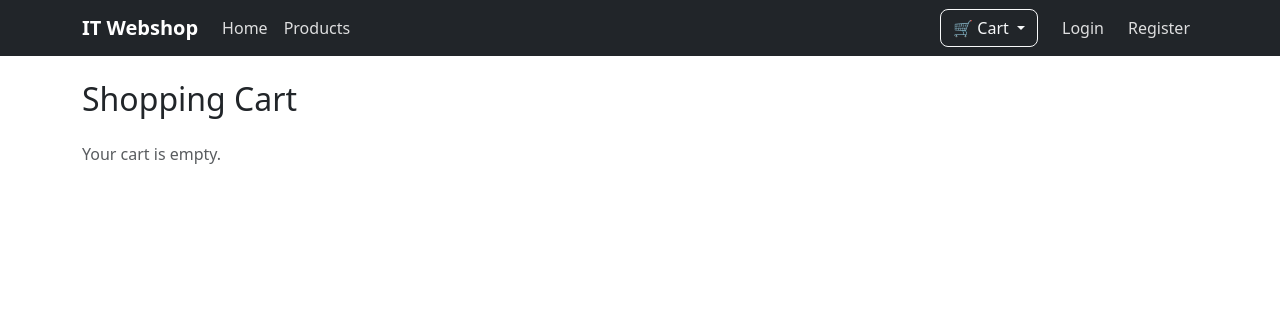
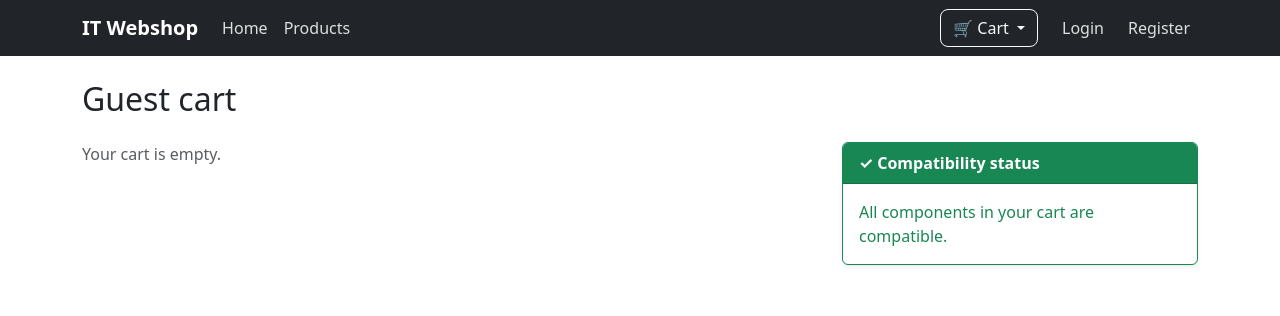
Before and after one commit to Domina718/IT_webshop, a Django app: page /cart/ in a window 1280 px wide. Shown: the top 316 px of the page. Run offline with Django 5.2, Linux system fonts and the light colour scheme; data that the repository does not hold is empty.

Commit message:
Improved cart UI and compatibility status/warnings

```diff
--- a/cart/templates/cart/cart_detail.html
+++ b/cart/templates/cart/cart_detail.html
@@ -2,20 +2,14 @@
 
 {% block content %}
 
-{% if compatibility_warnings %}
 
-<div class="alert alert-danger">
-    <strong>compatibility Warning</strong>
-    <ul class="mb-0">
-        {% for warning in compatibility_warnings %}
-            <li>{{ warning }}</li>
-        {% endfor %}
-    </ul>
-</div>
-
+<h2 class="mb-4">
+    {% if user.is_authenticated %}
+        {{ user.username }}'s Cart
+    {% else %}
+        Guest cart
     {% endif %}
-
-<h2 class="mb-4">Shopping Cart</h2>
+</h2>
 
 <div class="row">
 
@@ -177,9 +171,46 @@
 
     <div class="col-lg-4">
 
+        <div class="sticky-top cart-sidebar">
+
+            <div id="compatibility-status" class="card mb-4 shadow-sm
+                {% if compatibility_warnings %}border-danger{% else %}border-success{% endif %}">
+
+                <div class="card-header
+                {% if compatibility_warnings %}bg-danger text-white{% else %}bg-success text-white{% endif %}">
+
+                    <strong>
+                        {% if compatibility_warnings %}
+                            ⚠ Compatibility status
+                        {% else %}
+                            ✓ Compatibility status
+                        {% endif %}
+                    </strong>
+                </div>
+
+                <div class="card-body">
+                    {% if compatibility_warnings %}
+
+                        <p class="mb-2">
+                            {{ compatibility_warnings|length }} compatibility issue{% if compatibility_warnings|length != 1 %}s{% endif %} detected.
+                        </p>
+
+                        <ul class="mb-0">
+                            {% for warning in compatibility_warnings %}
+                                <li>{{ warning }}</li>
+                            {% endfor %}
+                        </ul>
+                    {% else %}
+                        <p class="mb-0 text-success">
+                            All components in your cart are compatible.
+                        </p>
+                    {% endif %}
+                </div>
+            </div>
+
             {% if cart|length > 0 %}
 
-            <div id="order-summary" class="card shadow-sm p-3 sticky-top" style="top: 20px;">
+                <div id="order-summary" class="card shadow-sm p-3" style="top: 90px;">
 
                     <h4>Order Summary</h4>
                     <hr>
@@ -238,4 +269,6 @@
 
     </div>
 
+</div>
+
 {% endblock %}
--- a/cart/views.py
+++ b/cart/views.py
@@ -48,6 +48,8 @@ def add_to_cart(request, product_id):
         cart_item.quantity = new_quantity
         cart_item.save()
 
+        cart = DatabaseCart(request.user)
+
     else:
         cart = Cart(request)
 
@@ -69,19 +71,23 @@ def add_to_cart(request, product_id):
         quantity_to_add = min(requested_quantity, available_quantity)
         cart.add(product_id, quantity_to_add)
 
+    compatibility_warnings = check_compatibility(list(cart))
+
     if quantity_to_add < requested_quantity:
-
-
             return JsonResponse({
                     "ok": True,
                     "type": "warning",
-                    "message": f"Only {quantity_to_add}x {product.name} added. Stock limit reached."
+                    "message": f"Only {quantity_to_add}x {product.name} added. Stock limit reached.",
+                    "compatibility_warnings": compatibility_warnings,
                 })
+
+    response_type = "warning" if compatibility_warnings else "success"
 
     return JsonResponse({
                     "ok": True,
-                    "type": "success",
-                    "message": f"{quantity_to_add}x  {product.name} added to cart ✓"
+                    "type": response_type,
+                    "message": f"{quantity_to_add}x {product.name} added to cart ✓",
+                    "compatibility_warnings": compatibility_warnings,
                 })
 
 
@@ -126,6 +132,7 @@ def remove_from_cart(request, product_id):
                     "cart_total": cart.get_total_price(),
                     "original_cart_total": float(cart.get_original_total_price()),
                     "total_savings": float(cart.get_total_savings()),
+                    "compatibility_warnings": check_compatibility(list(cart))
                 })
 
 
@@ -201,81 +208,96 @@ def check_compatibility(cart_items):
 
     warnings = []
 
-    sockets = {}
-    ram_types = {}
-
     products = []
 
     for item in cart_items:
+        products.append(item['product'])
 
-        product = item['product']
-        products.append(product)
+    cpus = [
+        product for product in products
+        if product.socket and product.category.name.lower() == "cpu"
+    ]
 
-        if product.socket:
-            sockets.setdefault(
-                product.socket,
-                []
-            ).append(product.name)
+    motherboards_with_socket = [
+        product for product in products
+        if product.socket and product.category.name.lower() in ["motherboard", "motherboards"]
+    ]
 
-        if product.ram_type:
-            ram_types.setdefault(
-                product.ram_type,
-                []
-            ).append(product.name)
+    for cpu in cpus:
+        for motherboard in motherboards_with_socket:
+            if cpu.socket != motherboard.socket:
+                warnings.append(
+                    f"{cpu.name} ({cpu.socket}) is not compatible with "
+                    f"{motherboard.name} ({motherboard.socket})."
+                )
+    ram_modules = [
+        product for product in products
+        if product.ram_type and product.category.name.lower() == "ram"
+    ]
 
-    if len(sockets) > 1:
-        warnings.append(
-            "Socket mismatch: " + ", ".join(
-                [
-                    f"{socket}: {', '.join(products)}"
-                    for socket, products in sockets.items()
-                ]
-            )
-        )
+    motherboards_with_ram = [
+        product for product in products
+        if product.ram_type and product.category.name.lower() in ["motherboard", "motherboards"]
+    ]
 
-    if len(ram_types) > 1:
-        warnings.append(
-            "RAM type mismatch: " + ", ".join(
-                [
-                    f"{ram}: {', '.join(products)}"
-                    for ram, products in ram_types.items()
-                ]
-            )
-        )
+    for ram in ram_modules:
+        for motherboard in motherboards_with_ram:
+            if ram.ram_type != motherboard.ram_type:
+                warnings.append(
+                    f"{ram.name} ({ram.ram_type}) is not compatible with "
+                    f"{motherboard.name} ({motherboard.ram_type})."
+                )
 
-    for gpu in products:
+    gpus = [
+        product for product in products
+        if product.category.name.lower() == "gpu"
+    ]
 
+    psus = [
+        product for product in products
+        if product.psu_wattage
+    ]
+
+    for gpu in gpus:
         if gpu.power_required:
+            for psu in psus:
+                if psu.wattage < gpu.power_required:
+                    warnings.append(
+                        f"{gpu.name} requires at least {gpu.power_required}W, "
+                        f"but {psu.name} ({psu.psu_wattage})W."
+                    )
 
-            for psu in products:
+    cases = [
+        product for product in products
+        if product.max_gpu_length
+    ]
 
-                if psu.psu_wattage:
+    for gpu in gpus:
+        if gpu.gpu_length:
+            for case in cases:
+                if psu.gpu_length > case.max_gpu_length:
+                    warnings.append(
+                        f"{gpu.name} ({gpu.gpu_length} mm) does not fit in "
+                        f"{case.name} (max {case.max_gpu_length} mm)."
+                    )
 
-                    if psu.psu_wattage < gpu.power_required:
+    #motherboards_with_form_factor = [
+    #    product for product in products
+    #    if product.form_factor and product.category.name.lower() in ["motherboard", "motherboards"]
+    #]
 
-                        warnings.append(
-                            f"{gpu.name} requires "
-                            f"{gpu.power_required}W PSU, "
-                            f"but {psu.name} has "
-                            f"{psu.psu_wattage}W."
-                        )
+    #cases_with_form_factor = [
+    #    product for product in products
+    #    if product.form_factor and product.category.name.lower() in ["case", "cases"]
+    #]
 
-    for gpu in products:
-
-        if gpu.gpu_length:
-
-            for case in products:
-
-                if case.max_gpu_length:
-
-                    if gpu.gpu_length > case.max_gpu_length:
-
-                        warnings.append(
-                            f"{gpu.name} does not fit in "
-                            f"{case.name}. "
-                            f"GPU length: {gpu.gpu_length}mm, "
-                            f"case supports: {case.max_gpu_length}mm."
-                        )
+    #for motherboard in motherboards_with_form_factor:
+    #    for case in cases_with_form_factor:
+    #        if motherboard.form_factor != case.form_factor:
+    #            warnings.append(
+    #                f"{motherboard.name} ({motherboard.form_factor}) may not fit in "
+    #                f"{case.name} ({case.form_factor})."
+    #            )
 
     return warnings
 
--- a/compatibility/models.py
+++ b/compatibility/models.py
@@ -8,7 +8,8 @@ class CompatibilityRule(models.Model):
         ('RAM_MB', 'RAM -> Motherboard'),
         ('SSD_MB', 'SSD -> Motherboard'),
         ('GPU_PSU', 'GPU -> PSU'),
-        ('GPU_CASE', 'GPU -> CASE'),
+        ('GPU_CASE', 'GPU -> Case'),
+        ('MB_CASE', 'Motherboard -> Case')
     ]
 
     product = models.ForeignKey(
--- a/orders/views.py
+++ b/orders/views.py
@@ -68,7 +68,7 @@ def order_create(request):
 
                 messages.error(request, str(e))
 
-                return redirect
+                return redirect ('orders:order_create')
 
             cart.clear()
 
--- a/shop/views.py
+++ b/shop/views.py
@@ -120,7 +120,7 @@ def product_detail(request, pk):
         ).exists()
 
         if not can_review:
-            return redirect('shop:product_detail, pk = product.pk')
+            return redirect('shop:product_detail', pk = product.pk)
 
         form = ReviewForm(request.POST)
 
--- a/static/css/style.css
+++ b/static/css/style.css
@@ -2,6 +2,13 @@
 .page-content {
     padding-top: 80px;
 }
+
+.cart-sidebar {
+    position: sticky;
+    top: 90px;
+    z-index: 10;
+}
+
 
 .navbar.fixed-top {
     position: fixed !important;
@@ -10,7 +17,6 @@
     right: 0;
     z-index: 1050;
 }
-
 
 .navbar .nav-link {
     color: rgba(255, 255, 255, 0.85);
--- a/static/js/scripts.js
+++ b/static/js/scripts.js
@@ -72,6 +72,9 @@ document.addEventListener("DOMContentLoaded", function() {
                 <p class="text-muted mb-2">Your cart is empty.</p>
                 <a href="/products/" class="btn btn-primary btn-sm w-100">
                     Browse products
+                </a>
+                <a href="/cart/" class="btn btn-success btn-sm w-100 mt-3">
+                    View cart
                 </a>
             `;
             return;
@@ -175,6 +178,10 @@ document.addEventListener("DOMContentLoaded", function() {
         .then(data => {
             notify(data.type, data.message);
 
+            if(data.compatibility_warnings && data.compatibility_warnings.length > 0) {
+                notify("warning", "Compatibility warning: " + data.compatibility_warnings[0]);
+            }
+
             if (data.ok) {
                 refreshCartBadge();
                 if(typeof UpdateMiniCart === "function") {
@@ -231,7 +238,7 @@ document.addEventListener("DOMContentLoaded", function() {
 
                 const summaryTotal= document.getElementById("cart-summary-total");
                 if (summaryTotal) {
-                    summaryTotal.innerText = `${data.cart_total} €`;
+                    summaryTotal.innerText = `${Number(data.cart_total).toFixed(2)} €`;
                 }
 
                 const summarySubtotal = document.getElementById("cart-summary-subtotal");
@@ -251,6 +258,10 @@ document.addEventListener("DOMContentLoaded", function() {
 
                 showEmptyCartIfNeeded(data.cart_count);
 
+                if(data.compatibility_warnings !== undefined) {
+                    updateCompatibilityStatus(data);
+                }
+
                 const modalEl = btn.closest(".modal");
                 if (modalEl) {
                     const modal = bootstrap.Modal.getInstance(modalEl);
@@ -266,8 +277,8 @@ document.addEventListener("DOMContentLoaded", function() {
 
     function updateCartSummary(data) {
         const summaryTotal= document.getElementById("cart-summary-total");
-        if (summaryTotal) {
-            summaryTotal.innerText = `${data.cart_total} €`;
+        if (summaryTotal && data.cart_total !== undefined) {
+            summaryTotal.innerText = `${Number(data.cart_total).toFixed(2)} €`;
         }
 
         const summarySubtotal = document.getElementById("cart-summary-subtotal");
@@ -298,6 +309,53 @@ document.addEventListener("DOMContentLoaded", function() {
         if(typeof UpdateMiniCart === "function") {
             UpdateMiniCart();
         }
+    }
+
+    function updateCompatibilityStatus(data) {
+        if(!("compatibility_warnings" in data)) return;
+
+        const card = document.getElementById("compatibility-status");
+        if(!card) return;
+
+        const warnings = data.compatibility_warnings;
+
+        if(warnings.length === 0) {
+            card.className = "card mb-4 shadow-sm border-success";
+            card.innerHTML = `<div class="card-header bg-success text-white">
+                                  <strong>✓ Compatibility status</strong>
+                              </div>
+
+                              <div class="card-body">
+                                  <p class="mb-0 text-success">
+                                      All components in your cart are compatible.
+                                  </p>
+                              </div>
+                            `;
+
+            return;
+        }
+
+        let html =`<div class="card-header bg-danger text-white">
+                       <strong>⚠ Compatibility status</strong>
+                   </div>
+                   <div class="card-body">
+                       <p class="mb-2">
+                           ${warnings.length} compatibility issue${warnings.length === 1 ? "" : "s"} detected.
+                       </p>
+                       <ul class="mb-0">
+                  `;
+        warnnings.forEach(warning => {
+            html += `<li>${warning}</li>`;
+        });
+
+        html += `
+                </ul>
+            </div>
+        `;
+
+        card.className = "card mb-4 shadow-sm border-danger";
+        card.innerHTML = html;
+
     }
 
     function updateItemTotal(card, data) {
@@ -331,15 +389,7 @@ document.addEventListener("DOMContentLoaded", function() {
 
             const anyStockWarningsLeft = document.querySelector(".stock-warning-block");
             if(!anyStockWarningsLeft) {
-                const disabledBlock = document.getElementById("checkout-disabled-block");
-
-                if (disabledBlock) {
-                    disabledBlock.innerHTML = `
-                        <a href="/orders/checkout/" id="checkout-enabled-btn" class="btn btn-success btn-lg w-100 mb-2">
-                            🛒 Proceed to Checkout
-                        </a>
-                    `;
-                }
+                location.reload();
             }
         }
 
```
Also changed, not shown: compatibility/migrations/0003_alter_compatibilityrule_compatibility_type.py (added). Lines whose indentation alone changed are shown as unchanged.
